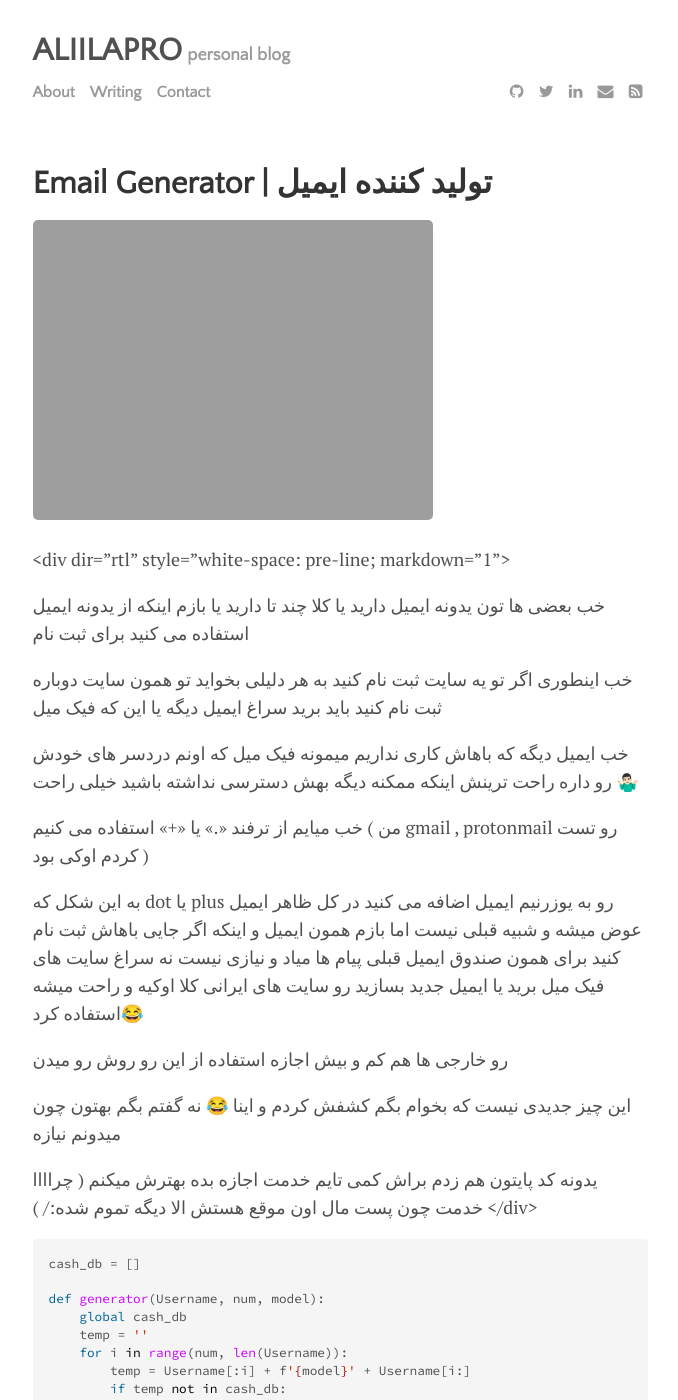
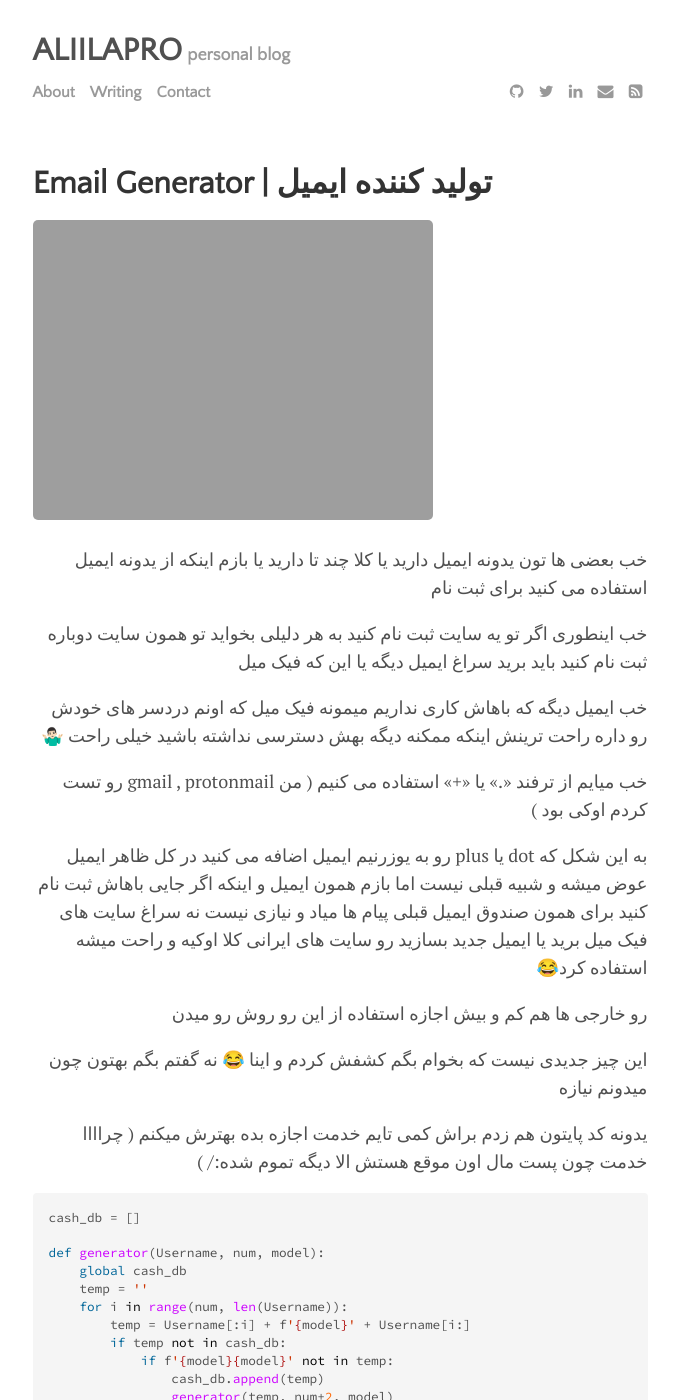
Before and after one commit to ALIILAPRO/blog, a Jekyll site: the page built from _posts/2023-10-10-email-generator.md, in a window 1280 px wide and 1400 px high. Shown: the whole window, without its empty margins (300-978 px from the left). Built offline with Jekyll 4.4.1, drawn with Linux system fonts in a browser that asks for light colours.

Commit message:
Update 2023-10-10-email-generator.md

```diff
--- a/_posts/2023-10-10-email-generator.md
+++ b/_posts/2023-10-10-email-generator.md
@@ -7,7 +7,7 @@ tags: [learn,sample,python,code,email]
 image: email.jpg
 ---
 
-<div dir="rtl" style="white-space: pre-line; markdown="1">
+<div dir="rtl" markdown="1">
 
 خب بعضی ها تون یدونه ایمیل دارید یا کلا چند تا دارید یا بازم اینکه از یدونه ایمیل استفاده می کنید برای ثبت نام
 
```
